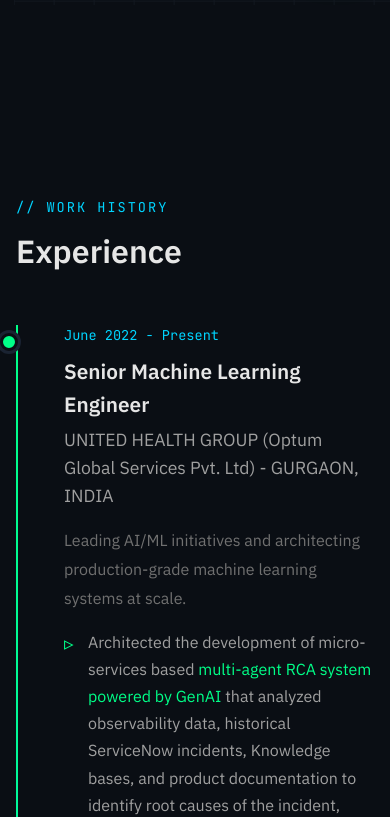
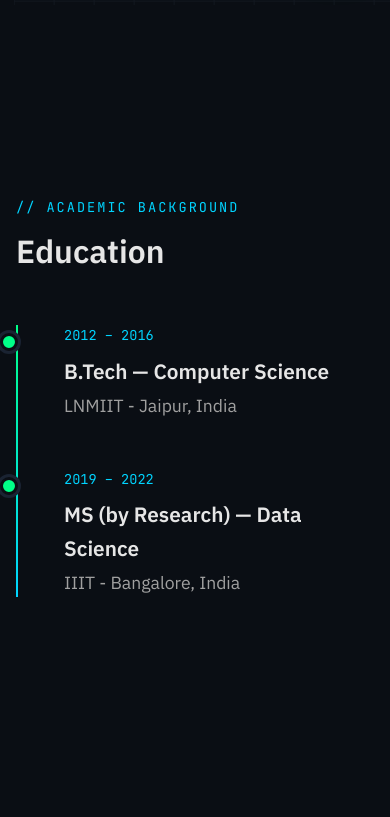
Before and after one commit to prakhar21/myprofile, a plain HTML site: page index.html in a window 390 px wide. Shown: the part 853-1670 px from the top of the page. Drawn offline with Linux system fonts and the light colour scheme; a script that the page names is missing.

Commit message:
Update index.html

```diff
--- a/index.html
+++ b/index.html
@@ -1016,7 +1016,6 @@
         /* Target the iframe Medium injects AND the anchor before conversion */
         .medium-embed-wrapper iframe,
         .medium-embed-wrapper a.m-story {
-            background: transparent !important;
             display: block !important;
             width: 360px !important;
             height: 420px !important;
@@ -1024,9 +1023,6 @@
             max-width: 100% !important;
         }
 
-        .medium-embed-wrapper a.m-story > div:last-child {
-            display: none !important;
-        }
 
 
         /* ── Scroll animations ── */
@@ -1062,10 +1058,12 @@
             .post-grid iframe { width: 100%; max-width: 450px; height: 420px; }
             .medium-embed-wrapper { width: 100%; max-width: 450px; height: 420px; }
             .medium-embed-wrapper iframe,
-            .medium-embed-wrapper a.m-story { width: 100% !important; height: 420px !important; background: transparent !important;}
+            .medium-embed-wrapper a.m-story { width: 100% !important; height: 420px !important;}
             .chatbot-container { width: calc(100vw - 2rem); right: 1rem; left: 1rem; height: 500px; }
             .chatbot-trigger { bottom: 1.5rem; right: 1.5rem; }
             .social-links { flex-wrap: wrap; gap: 1rem; }
+            .timeline.horizontal { gap: 2rem;}
+            .timeline.horizontal .timeline-item {min-width: 320px;}
         }
 
         @media (max-width: 480px) {
@@ -1074,7 +1072,7 @@
             .post-grid iframe, .video-grid iframe { width: 100%; max-width: 100%; }
             .medium-embed-wrapper { width: 100%; max-width: 100%; }
             .medium-embed-wrapper iframe,
-            .medium-embed-wrapper a.m-story { width: 100% !important; background: transparent !important;}
+            .medium-embed-wrapper a.m-story { width: 100% !important;}
         }
 
         /* ── Instagram ── */
@@ -1169,7 +1167,6 @@
             border-color: var(--accent-primary);
         }
 
-
     </style>
 </head>
 <body>
@@ -1177,7 +1174,9 @@
     <header>
         <nav>
             <a href="#" class="logo">PM</a>
+
             <ul class="nav-links">
+                <li><a href="#education">experience</a></li>
                 <li><a href="#experience">experience</a></li>
                 <li><a href="#skills">skills</a></li>
                 <li><a href="#publications">publications</a></li>
@@ -1234,6 +1233,31 @@
                     </div>
                 </div>
             </div>
+        </div>
+    </section>
+
+    <!-- Education Section -->
+    <section id="education">
+        <div class="container">
+        <div class="section-header">
+            <div class="section-label">ACADEMIC BACKGROUND</div>
+            <h2>Education</h2>
+        </div>
+
+        <div class="timeline horizontal">
+            <div class="timeline-item fade-in">
+                <div class="timeline-date">2012 – 2016</div>
+                <div class="timeline-title">B.Tech — Computer Science</div>
+                <div class="timeline-company">LNMIIT - Jaipur, India</div>
+                <!--<ul class="timeline-highlights">
+                </ul>-->
+            </div>
+            <div class="timeline-item fade-in">
+                <div class="timeline-date">2019 – 2022</div>
+                <div class="timeline-title">MS (by Research) — Data Science</div>
+                <div class="timeline-company">IIIT - Bangalore, India</div>
+            </div>
+           </div>
         </div>
     </section>
 
```
